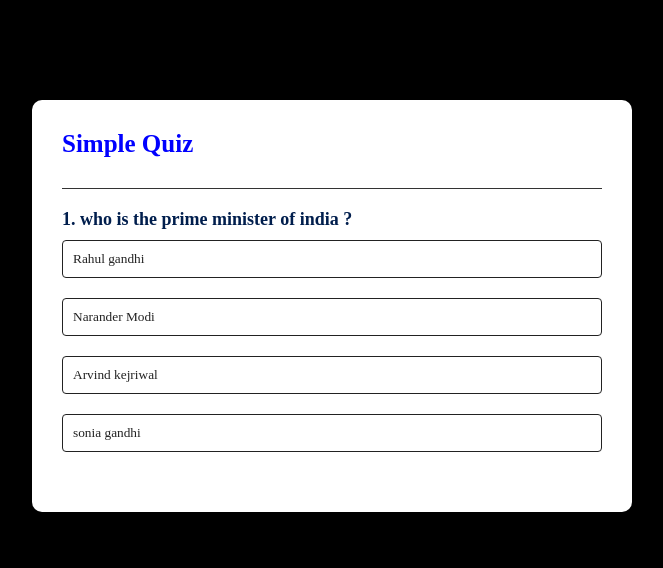
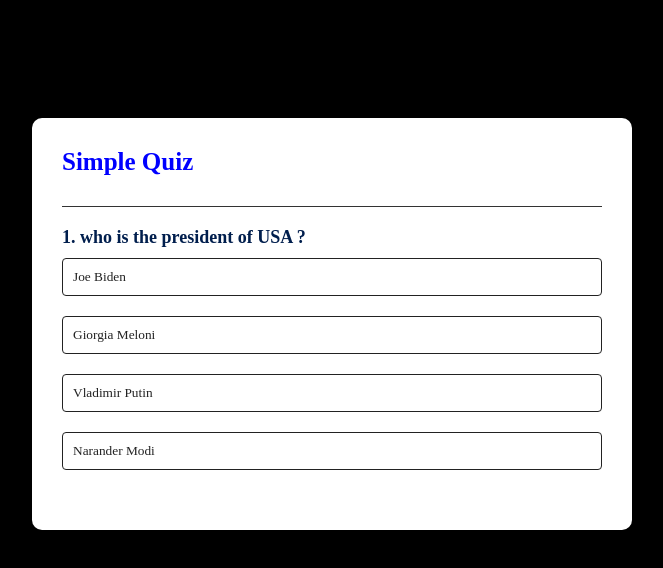
Before and after one commit to pawan1816/QuizApp, a plain HTML site: page index.html in a window 1280 px wide. Shown: the whole page, without its empty margins (308-971 px from the left). Drawn offline with Linux system fonts and the light colour scheme.

Commit message:
added more question

```diff
--- a/index.html
+++ b/index.html
@@ -4,8 +4,7 @@
     <meta charset="UTF-8">
     <meta name="viewport" content="width=device-width, initial-scale=1.0">
     <title>simple Quiz app</title>
-    <link rel="stylesheet" href="styles.css">
-
+    <link rel="stylesheet" href="styles.css">z
 </head>
 <body>
     <div class="app">
--- a/script.js
+++ b/script.js
@@ -1,4 +1,58 @@
 const questions = [
+    {
+        question: "who is the president of USA ?",
+        answers:[
+        { text: "Joe Biden", correct:true},
+        { text: "Giorgia Meloni", correct:false},
+        { text: "Vladimir Putin", correct:false},
+        { text: "Narander Modi", correct:false},
+        ]
+    },
+    {
+        question: "who is the prime minister of italy ?",
+        answers:[
+        { text: "Vladimir Putin", correct:false},
+        { text: "Narander Modi", correct:false},
+        { text: "Giorgia Meloni", correct:true},
+        { text: "Rishi Sunak", correct:false},
+        ]
+    },
+    {
+        question: "who is the prime minister United Kingdom ?",
+        answers:[
+        { text: "Joe Biden", correct:false},
+        { text: "Giorgia Meloni", correct:false},
+        { text: "Rishi Sunak", correct:true},
+        { text: "Vladimir Putin", correct:false},
+        ]
+    },
+    {
+        question: "who is the president of Russia ?",
+        answers:[
+        { text: "Vladimir Putin", correct:true},
+        { text: "Rishi Sunak", correct:false},
+        { text: "Xi Jinping", correct:false},
+        { text: "Giorgia Meloni", correct:false},
+        ]
+    },
+    {
+        question: "who is the president of Chaina ?",
+        answers:[
+        { text: "Vladimir Putin", correct:false},
+        { text: "Rishi Sunak", correct:false},
+        { text: "Xi Jinping", correct:true},
+        { text: "Giorgia Meloni", correct:false},
+        ]
+    },
+    {
+        question: "who is the president of Canada ?",
+        answers:[
+        { text: "Vladimir Putin", correct:false},
+        { text: "Rishi Sunak", correct:false},
+        { text: "Xi Jinping", correct:false},
+        { text: "Justin Trudeau", correct:true},
+        ]
+    },
     {
         question: "who is the prime minister of india ?",
         answers:[
@@ -18,7 +72,7 @@
         ]
     },
     {
-    question: "who is Graduated from iit ?",
+        question: "which Minister of india is Graduated from iit ?",
         answers:[
         { text: "Rahul gandhi", correct:false},
         { text: "Narander Mode", correct:false},
```
Lines whose indentation alone changed are shown as unchanged.
